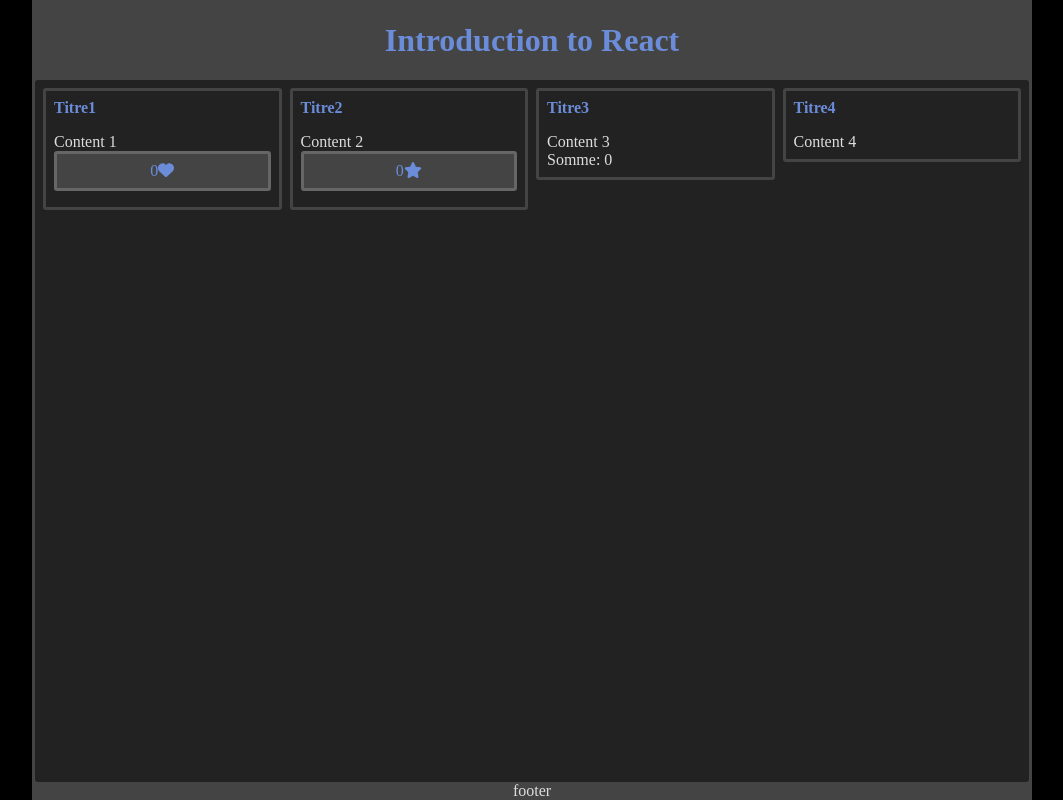
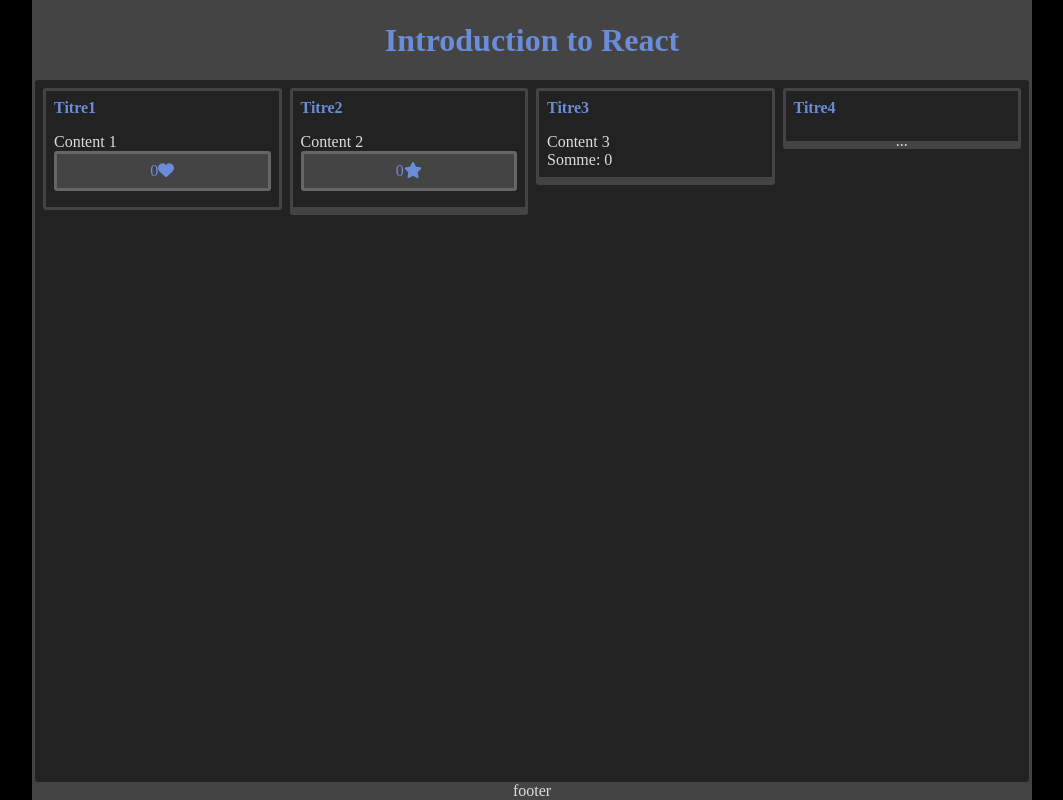
Before and after one commit to Artpare4/Introduction-React, a React (Vite) app: page / in a window 1280 px wide. Shown: the whole page, without its empty margins (108-1171 px from the left). Built offline with nearby package versions, Linux system fonts and the light colour scheme.

Commit message:
Ajout partie 17 tp

```diff
--- a/src/App.jsx
+++ b/src/App.jsx
@@ -1,22 +1,24 @@
-import React, {useEffect, useState} from "react";
+import React, { useEffect, useState } from "react";
 import { FontAwesomeIcon } from "@fortawesome/react-fontawesome";
 import { faHeart, faStar } from "@fortawesome/free-solid-svg-icons";
 import Card from "./components/Card.jsx";
 import Button from "./components/Button.jsx";
 import Counter from "./components/Counter.jsx";
+import FoldableCard from "./components/FoldableCard.jsx";
+
 function App() {
-  /*const [cpt, addOne] = useState(0);
+  /* const [cpt, addOne] = useState(0);
   const clickHandler = () => {
     addOne(cpt + 1);
-  };*/
+  }; */
 
-  const[counts]=useState({
+  const [counts] = useState({
     heart: 0,
     star: 0,
   });
-  const [somme,sum]=useState(counts.star+counts.star);
+  const [somme, sum] = useState(counts.star + counts.star);
   const ClickSum = () => {
-    sum(counts.star+counts.heart);
+    sum(counts.star + counts.heart);
   };
   return (
     <div className="app">
@@ -25,28 +27,36 @@
       </header>
       <main className="app__main">
         <div className="cards">
-          <Card title="Titre1">
+          <Card opened title="Titre1">
             <div>Content 1</div>
-              <Counter onChange={(ctp)=>{
-                counts.heart=ctp
-                ClickSum()
-              }} className={"btn"} after={<FontAwesomeIcon icon={faHeart} />}/>
+            <Counter
+              onChange={(ctp) => {
+                counts.heart = ctp;
+                ClickSum();
+              }}
+              className="btn"
+              after={<FontAwesomeIcon icon={faHeart} />}
+            />
           </Card>
 
-          <Card title="Titre2">
+          <FoldableCard opened title="Titre2">
             <div>Content 2</div>
-              <Counter  onChange={(ctp)=>{
-                counts.star=ctp
-                ClickSum()
-              }} className={"btn"} after={<FontAwesomeIcon icon={faStar} />}/>
-          </Card>
-          <Card title="Titre3">
+            <Counter
+              onChange={(ctp) => {
+                counts.star = ctp;
+                ClickSum();
+              }}
+              className="btn"
+              after={<FontAwesomeIcon icon={faStar} />}
+            />
+          </FoldableCard>
+          <FoldableCard opened title="Titre3">
             <div>Content 3</div>
             <div>Somme: {somme}</div>
-          </Card>
-          <Card title="Titre4">
+          </FoldableCard>
+          <FoldableCard title="Titre4">
             <div>Content 4</div>
-          </Card>
+          </FoldableCard>
         </div>
       </main>
 
--- a/src/components/Card.jsx
+++ b/src/components/Card.jsx
@@ -1,9 +1,14 @@
 import React from "react";
 import PropTypes from "prop-types";
 
-function Card({ children = "Content", title = "Titre", ...props }) {
+function Card({
+  children = "Content",
+  title = "Titre",
+  classname = "",
+  ...props
+}) {
   return (
-    <article className="card" {...props}>
+    <article className={`card ${classname}`} {...props}>
       <header className="card__header header__title">{title}</header>
       <section className="card__main">{children}</section>
     </article>
@@ -13,6 +18,7 @@
 Card.propTypes = {
   title: PropTypes.node,
   children: PropTypes.node,
+  classname: PropTypes.string,
 };
 
 export default Card;
--- /dev/null
+++ b/src/components/FoldableCard.jsx
@@ -0,0 +1,30 @@
+import React from "react";
+import PropTypes from "prop-types";
+import Card from "./Card.jsx";
+
+function FoldableCard({
+  children = "Content",
+  title = "Titre",
+  opened = false,
+  ...props
+}) {
+  let classe = "foldable";
+  if (!opened) {
+    children = "";
+  } else {
+    classe += " shown";
+    console.log(classe);
+  }
+  return (
+    <Card title={title} classname={classe}>
+      {children}
+    </Card>
+  );
+}
+FoldableCard.propTypes = {
+  title: PropTypes.node,
+  children: PropTypes.node,
+  opened: PropTypes.bool,
+};
+
+export default FoldableCard;
```
